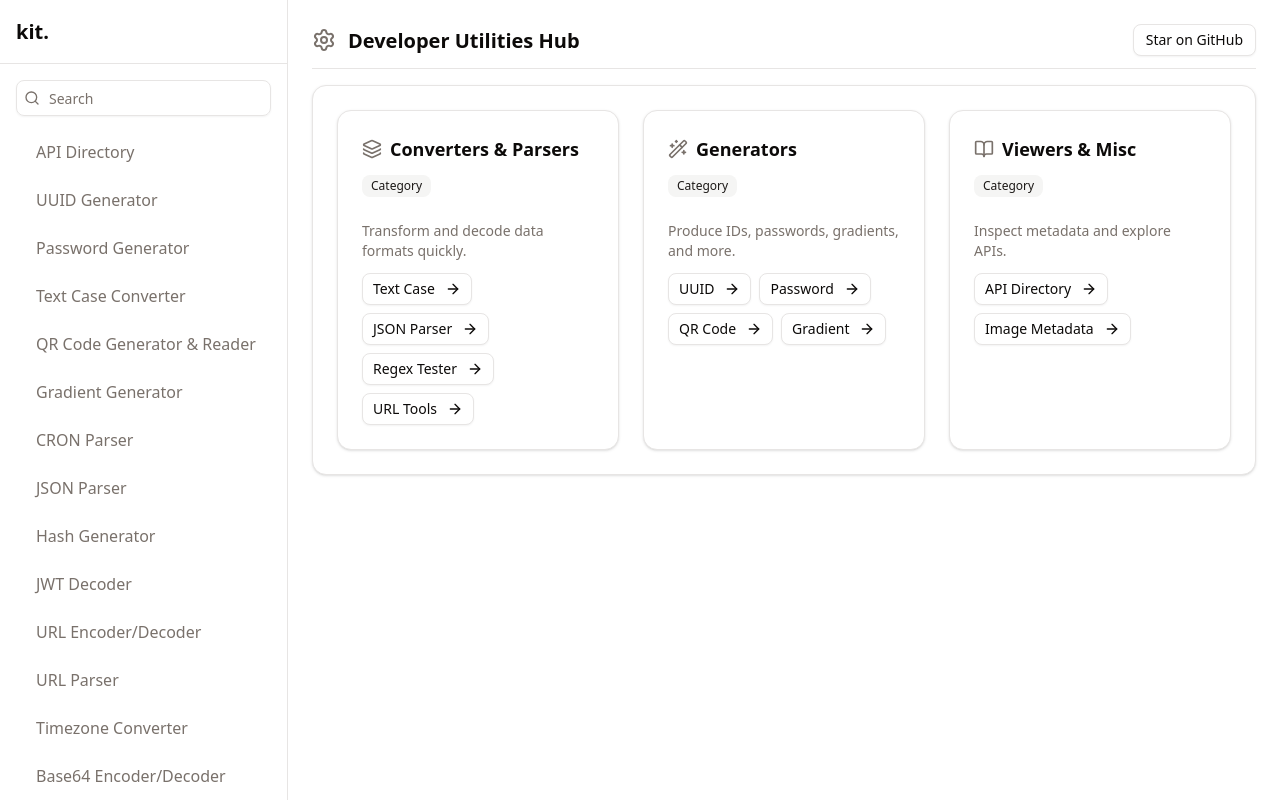
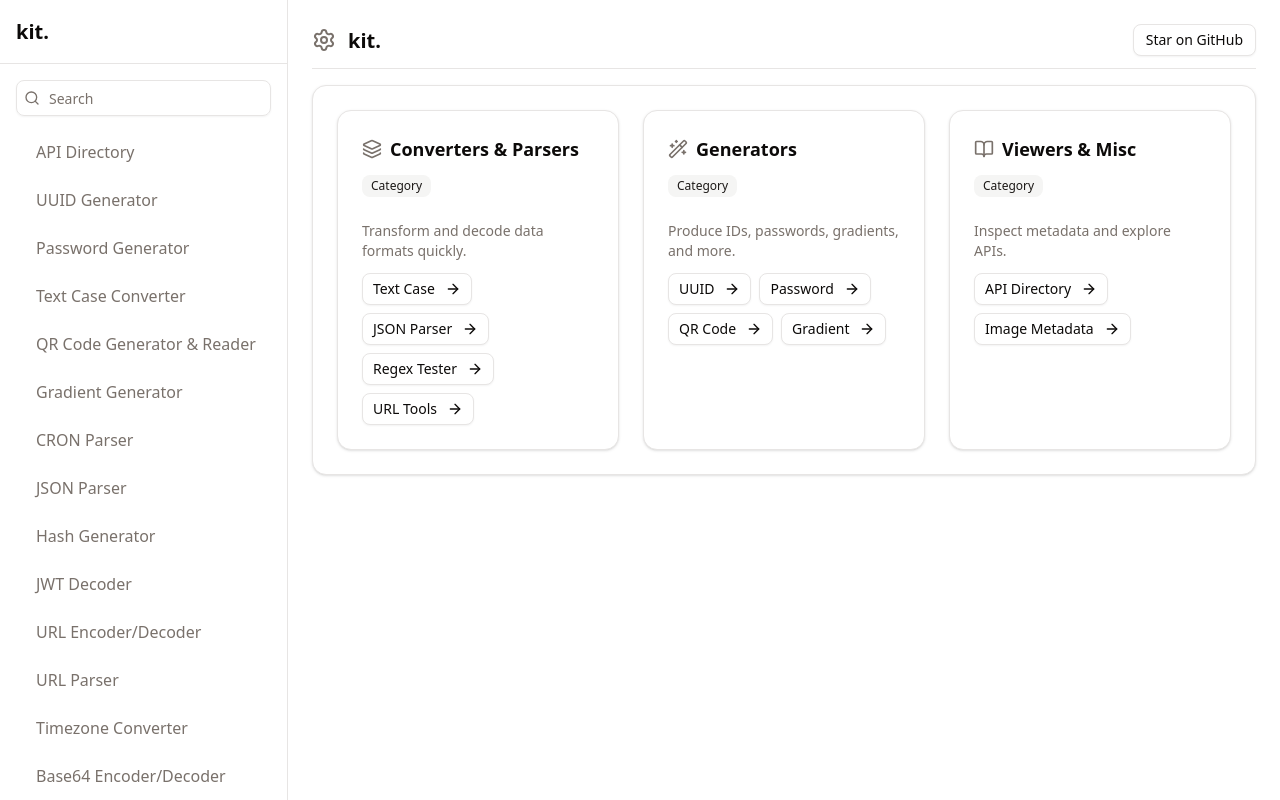
Before and after one commit to shanefully-done/kit, a Next.js app: page / in a window 1280 px wide. Shown: the top 800 px of the page. Built offline with nearby package versions, Linux system fonts and the light colour scheme.

Commit message:
Change title of the app

```diff
--- a/app/layout.tsx
+++ b/app/layout.tsx
@@ -18,7 +18,7 @@ const geistMono = Geist_Mono({
 });
 
 export const metadata: Metadata = {
-	title: "Developer Utilities Hub",
+	title: "kit.",
 	description: "A collection of developer tools.",
 };
 
--- a/app/page.tsx
+++ b/app/page.tsx
@@ -64,7 +64,7 @@ export default function HomePage() {
 			header={
 				<ToolHeader
 					icon={<SettingsIcon className="h-6 w-6" />}
-					title="Developer Utilities Hub"
+					title="kit."
 					actions={
 						<Button asChild size="sm" variant="outline">
 							<Link href="https://github.com">Star on GitHub</Link>
```
